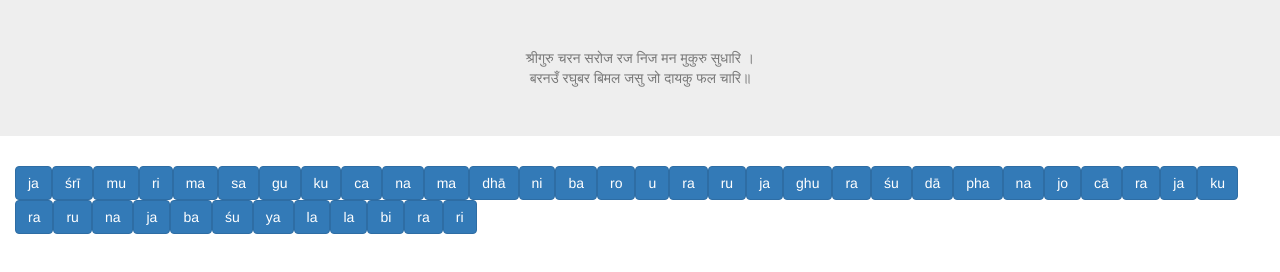
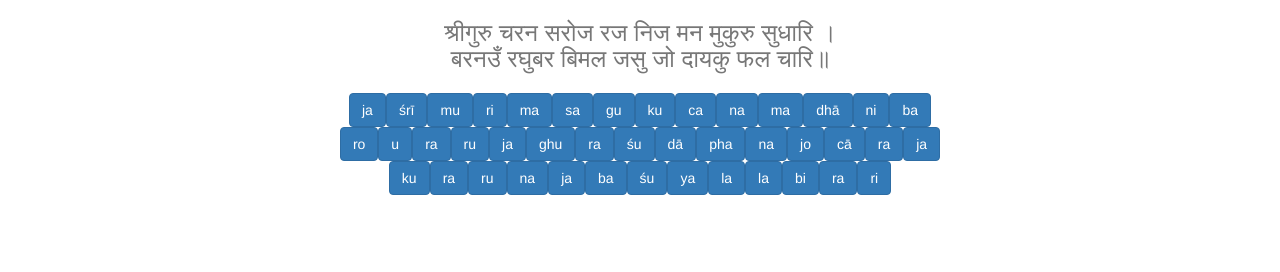
Before and after one commit to JohanVallander/Devanagari-IAST-trainer, a plain HTML site: page index.html in a window 1280 px wide. Drawn offline with Linux system fonts and the light colour scheme.

Commit message:
some styling in index.hmtl

```diff
--- a/index.html
+++ b/index.html
@@ -17,9 +17,20 @@
     <![endif]-->
   </head>
   <body>
-    <div id="sanskrit_verse" class="jumbotron text-center">
-    </div>
-    <div id="syllables" class="container-fluid">
+    <div id="container-fluid">
+      <div class="col-xs-0 col-sm-1 col-md-2 col-lg-3"></div>
+
+      <div id="sanskrit_verse_div" class="col-xs-12 col-sm-10 col-md-8 col-lg-6 text-center">
+	<h3><span id="sanskrit_verse"></span><h3>
+      </div>
+      <div class="col-xs-0 col-sm-1 col-md-2 col-lg-3"></div>
+
+      <div class="clearfix"></div>
+      <div class="col-xs-0 col-sm-1 col-md-2 col-lg-3"></div>
+
+      <div id="syllables" class="col-xs-12 col-sm-10 col-md-8 col-lg-6 text-center">
+      </div>
+      <div class="col-xs-0 col-sm-1 col-md-2 col-lg-3"></div>
 
     </div>
     <!-- jQuery (necessary for Bootstrap's JavaScript plugins) -->
```
